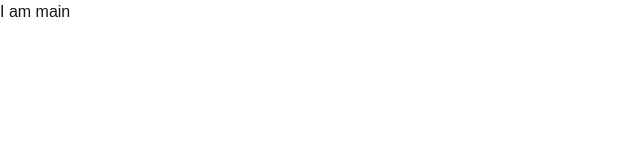
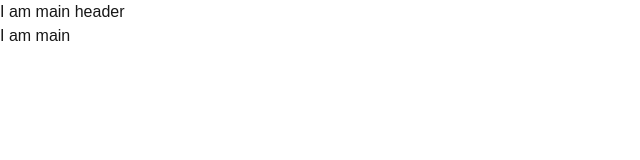
Before and after one commit to adilfarooq-iways/rebase-test, a Next.js app: page / in a window 1280 px wide. Shown: the top 160 px of the page, without its empty margins (0-640 px from the left). Built offline with nearby package versions, Linux system fonts and the light colour scheme.

Commit message:
modified main as header

```diff
--- a/app/page.js
+++ b/app/page.js
@@ -1,5 +1,10 @@
 import Image from "next/image";
 
 export default function Home() {
-  return <h1>I am main</h1>;
+  return (
+    <div>
+      <h1>I am main header</h1>
+      <h1>I am main</h1>
+    </div>
+  );
 }
```
